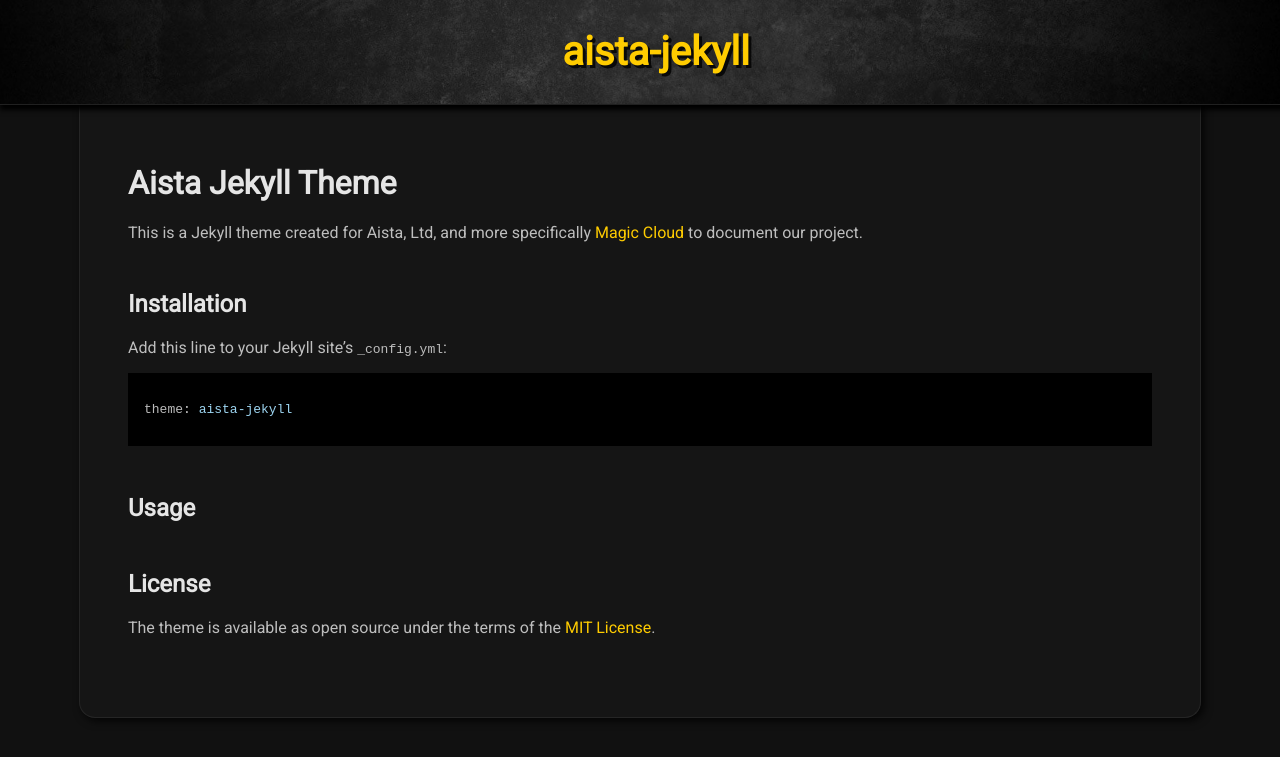
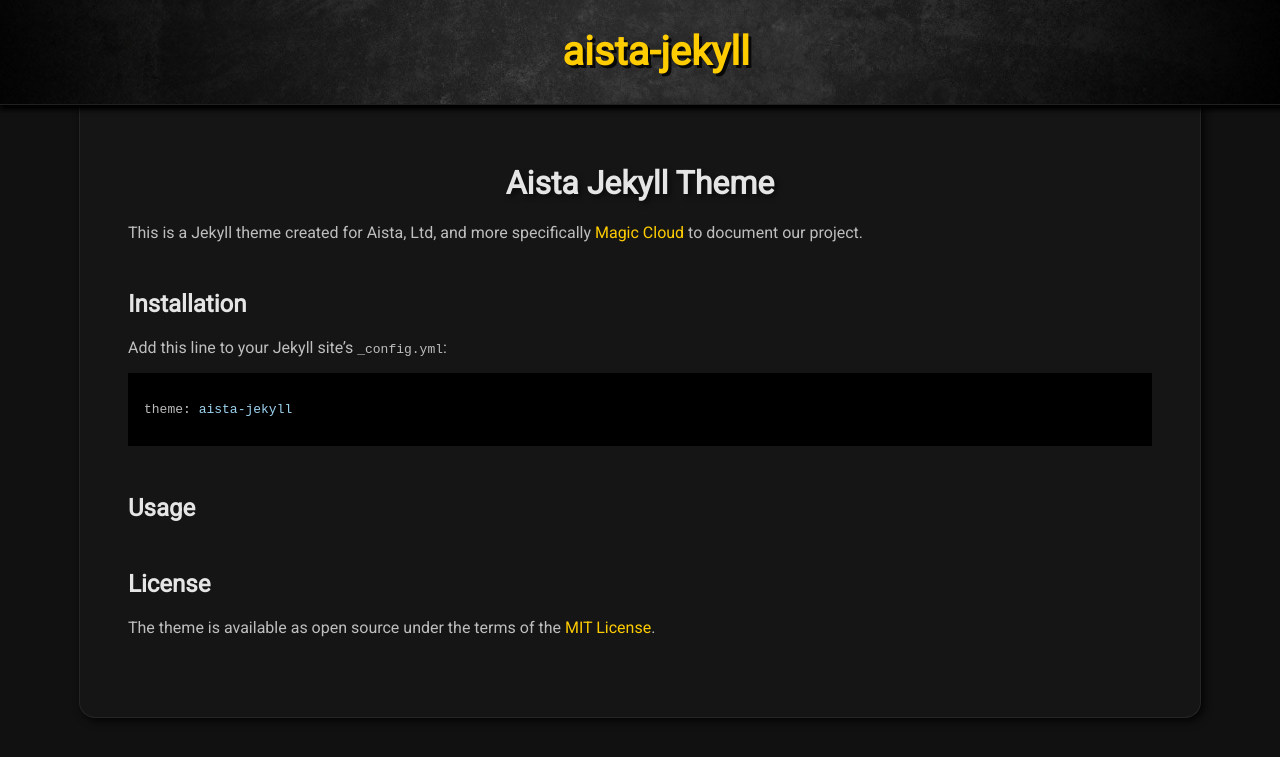
Before and after one commit to polterguy/aista-jekyll, a Jekyll site: the page built from README.md, in a window 1280 px wide. Shown: the top 757 px of the page. Built offline with Jekyll 4.4.1, drawn with Linux system fonts in a browser that asks for light colours; our own code applies the rules of GitHub Pages for plain Markdown files.

Commit message:
Update style.css

```diff
--- a/assets/style.css
+++ b/assets/style.css
@@ -24,6 +24,8 @@ h2, h3, h4, h5, h6 {
 h1 {
   color: #e5e5e5;
   margin-top: 4rem;
+  text-align: center;
+  text-shadow: 3px 3px 5px rgba(0,0,0,.5);
 }
 
 .banner {
```
